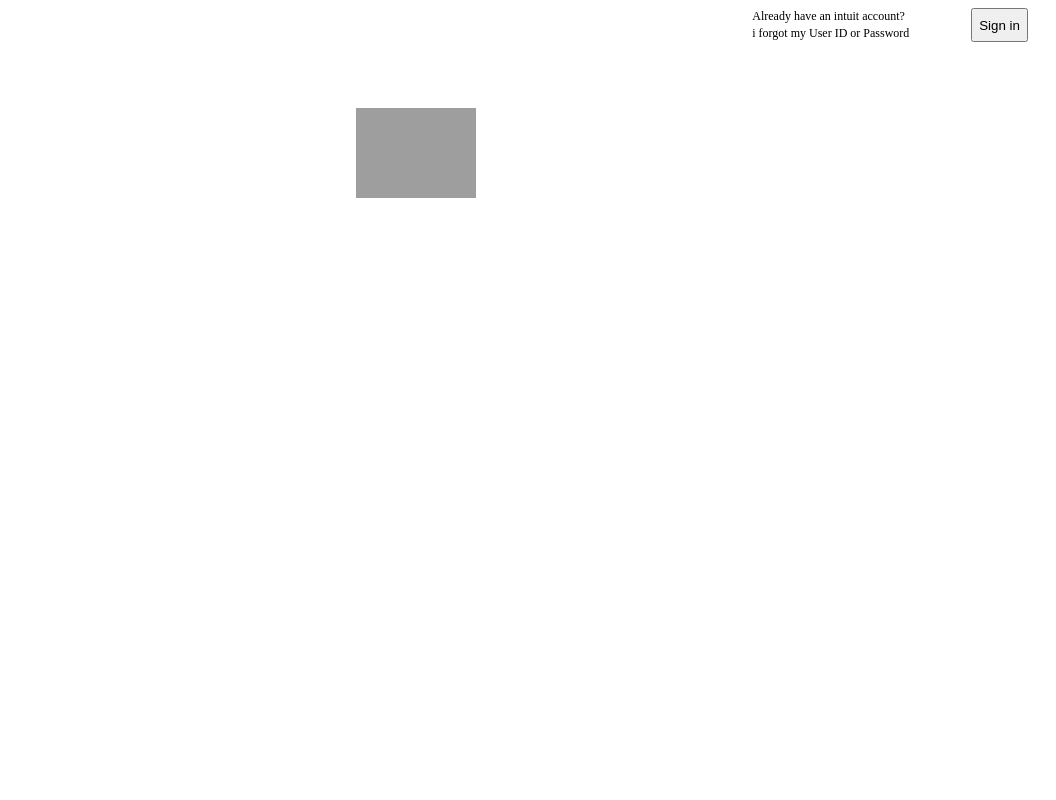
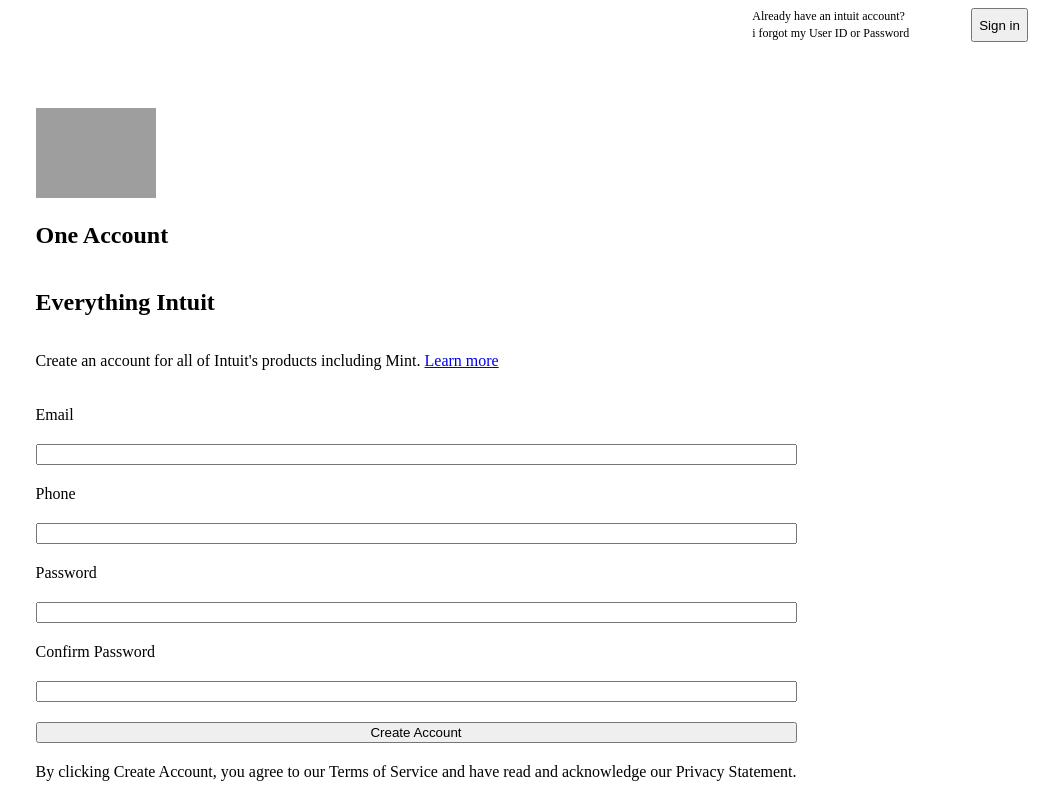
Before and after one commit to danmontielh/html-forms, a plain HTML site: page index.html in a window 1280 px wide. Shown: the whole page, without its empty margins (224-1280 px from the left). Drawn offline with Linux system fonts and the light colour scheme; grey boxes are pictures that could not be loaded.

Commit message:
signup form ok

```diff
--- a/css/style.css
+++ b/css/style.css
@@ -15,7 +15,9 @@
 .h-margin {
   margin: 0 20px;
 }
-
+.v-margin {
+  margin: 20px 0;
+}
 .header  {
     /*justify-content: end;*/
     height: 100px;
--- a/index.html
+++ b/index.html
@@ -24,6 +24,25 @@
                 <img class="img-size" src="https://datainsure.com/wp-content/uploads/2014/11/Intuit-Logo-Greyscale-Web-011-300x140.png" alt="">
             </div>
 
+            <h2>One Account</h2>
+            <h2>Everything Intuit</h2>
+
+            <p>Create an account for all of Intuit's products including Mint. <a href="#">Learn more</a></p>
+
+        <div class="signup-form ">
+            <form action="" >
+                <div class="flex-col  v-margin inputs">
+            <label for="email-address">Email</label><input type="email" name="email-address" class="v-margin">
+            <label for="tel">Phone</label><input type="tel" name="telephone" class="v-margin">
+            <label for="">Password</label><input type="password" name="password" class="v-margin">
+            <label for="">Confirm Password</label><input type="password" name="confirm-password" class="v-margin">
+            <button type="submit">Create Account</button>
+        </div>
+        </form>
+        <span>By clicking Create Account, you agree to our
+                Terms of Service and have read and acknowledge our Privacy Statement.</span>
+        </div>
+
         </div>
         <div class="footer"></div>
     </div>
```
